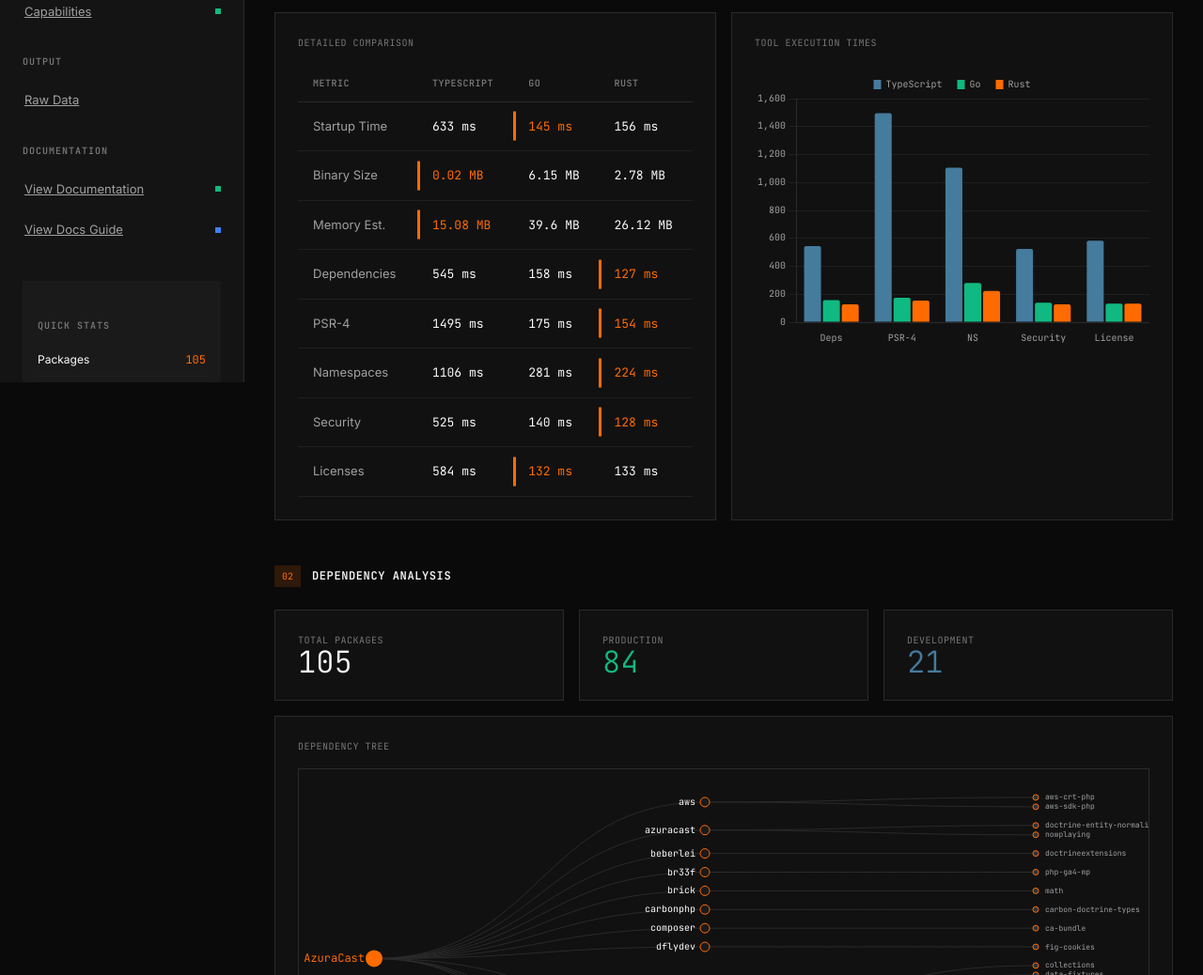
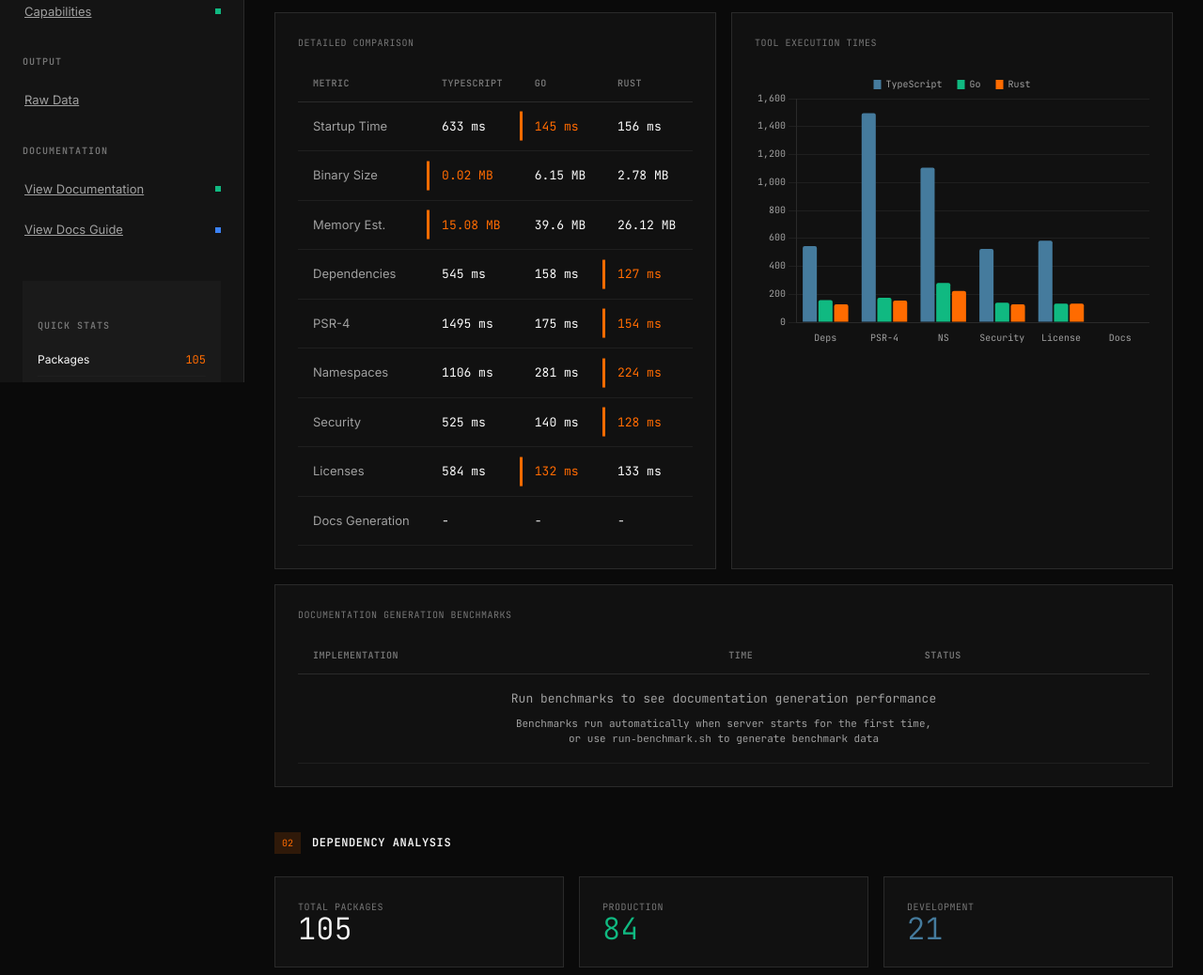
Before and after one commit to Kedson/dependency-buster, a plain HTML site: page dpb-benchmark/dashboard/index.html in a window 1280 px wide. Shown: the part 393-1431 px from the top of the page at 94% size. Drawn offline with nearby package versions, Linux system fonts and the light colour scheme.

Commit message:
Add documentation generation benchmarks to dashboard
- Add generate_mkdocs_docs to comparison table
- Add Docs to tools chart
- Add dedicated Documentation Generation Benchmarks section
- Show benchmark results for all implementations (TypeScript, Go, Rust)
- Display helpful message when no benchmark data available
- Benchmarks are included when run-benchmark.sh is executed

```diff
--- a/dpb-benchmark/dashboard/index.html
+++ b/dpb-benchmark/dashboard/index.html
@@ -851,6 +851,20 @@
                         <div class="chart-container-lg"><canvas id="chart-tools"></canvas></div>
                     </div>
                 </div>
+
+                <div class="card" style="margin-top: var(--space-4);">
+                    <div class="card-label" style="margin-bottom: var(--space-4);">Documentation Generation Benchmarks</div>
+                    <div id="docs-benchmark-section">
+                        <table class="table" style="margin-top: var(--space-3);">
+                            <thead>
+                                <tr><th>Implementation</th><th>Time</th><th>Status</th></tr>
+                            </thead>
+                            <tbody id="docs-benchmark-table">
+                                <tr><td colspan="3" style="text-align: center; color: var(--text-secondary); padding: var(--space-4);">Run benchmarks to see documentation generation performance</td></tr>
+                            </tbody>
+                        </table>
+                    </div>
+                </div>
             </section>
 
             <!-- 02 Dependencies -->
@@ -1113,7 +1127,8 @@
                 { key: 'analyze_psr4', label: 'PSR-4', unit: 'ms' },
                 { key: 'detect_namespaces', label: 'Namespaces', unit: 'ms' },
                 { key: 'audit_security', label: 'Security', unit: 'ms' },
-                { key: 'analyze_licenses', label: 'Licenses', unit: 'ms' }
+                { key: 'analyze_licenses', label: 'Licenses', unit: 'ms' },
+                { key: 'generate_mkdocs_docs', label: 'Docs Generation', unit: 'ms' }
             ];
 
             $('comparison-table').innerHTML = rows.map(r => {
@@ -1130,8 +1145,8 @@
         }
 
         function renderToolsChart() {
-            const tools = ['analyze_dependencies', 'analyze_psr4', 'detect_namespaces', 'audit_security', 'analyze_licenses'];
-            const labels = ['Deps', 'PSR-4', 'NS', 'Security', 'License'];
+            const tools = ['analyze_dependencies', 'analyze_psr4', 'detect_namespaces', 'audit_security', 'analyze_licenses', 'generate_mkdocs_docs'];
+            const labels = ['Deps', 'PSR-4', 'NS', 'Security', 'License', 'Docs'];
 
             new Chart($('chart-tools'), {
                 type: 'bar',
@@ -1157,6 +1172,41 @@
             });
         }
 
+        function renderDocsBenchmark() {
+            const docsBenchmarkTable = document.getElementById('docs-benchmark-table');
+            if (!docsBenchmarkTable) return;
+
+            const hasData = impls.some(impl => benchmarkResults[impl]?.generate_mkdocs_docs);
+
+            if (!hasData) {
+                docsBenchmarkTable.innerHTML = `
+                    <tr>
+                        <td colspan="3" style="text-align: center; color: var(--text-secondary); padding: var(--space-4);">
+                            Run benchmarks to see documentation generation performance<br>
+                            <small style="font-size: 11px; margin-top: var(--space-2); display: block;">
+                                Benchmarks run automatically when server starts for the first time,<br>
+                                or use <code>run-benchmark.sh</code> to generate benchmark data
+                            </small>
+                        </td>
+                    </tr>
+                `;
+                return;
+            }
+
+            const w = findWinner('generate_mkdocs_docs');
+            docsBenchmarkTable.innerHTML = impls.map(impl => {
+                const time = benchmarkResults[impl]?.generate_mkdocs_docs || 0;
+                const isBest = impl === w.impl && time > 0;
+                const status = time > 0 ? '✓ Benchmarked' : 'Not benchmarked';
+
+                return html`<tr>
+                    <td class="metric-name">${impl}</td>
+                    <td class="${isBest ? 'best' : ''}">${time || '-'} ${time ? 'ms' : ''}</td>
+                    <td style="color: ${time > 0 ? 'var(--success)' : 'var(--text-secondary)'};">${status}</td>
+                </tr>`;
+            }).join('');
+        }
+
         // ══════════════════════════════════════════════════════════════════
         // DEPENDENCIES
         // ══════════════════════════════════════════════════════════════════
@@ -1542,6 +1592,7 @@
             renderWinners();
             renderComparison();
             renderToolsChart();
+            renderDocsBenchmark();
             renderDependencies();
             renderSecurity();
             renderLicenses();
```
